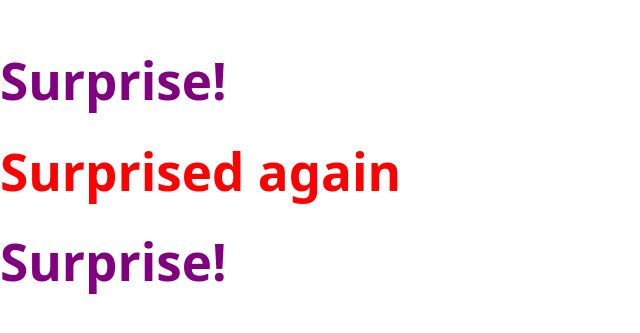
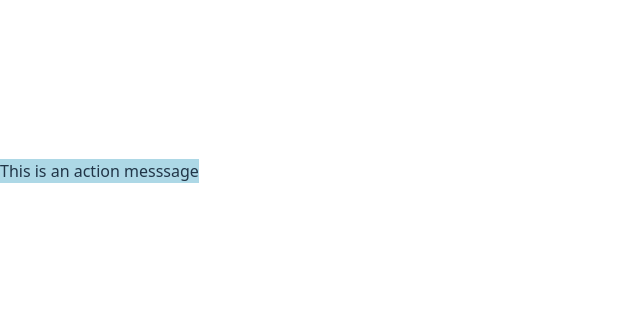
Before and after one commit to danlewismuriuki/react-tales, a React (Vite) app: page / in a window 1280 px wide. Shown: the part 229-562 px from the top of the page, without its empty margins (0-640 px from the left). Built offline with nearby package versions, Linux system fonts and the light colour scheme.

Commit message:
feat: add ActionCard component with function passed as prop for click handler

```diff
--- a/src/App.jsx
+++ b/src/App.jsx
@@ -1,28 +1,20 @@
-export function ClickCard({
-  color="Red",
-  text="Surprised again",
-  onClickAction = () => console.log("Default click handler")
-}) {
+export function ActionCard ({message="Defaul Messsage", actionHandler}) {
   const style = {
-    color: color
+    backgroundColor: "lightblue"
   }
 
   return (
-    <div style={style} onClick={() => onClickAction(text)}>
-      <h1>{text}</h1>
+    <div style = {style} onClick={() => actionHandler(message)}>
+    {message}
     </div>
   )
 }
 
-
 export function App() {
   return (
     <>
-    <ClickCard text="Surprise!" color="purple" onClickAction = {(t) => console.log(`You clicked: ${t}`)}/>
-    <ClickCard onClickAction = {(t) => console.log(`You clicked: ${t}`)}/>
-    <ClickCard text="Surprise!" color="purple"/>
+    <ActionCard message="This is an action messsage" actionHandler={(msg) => console.log(`The card says: ${msg}`)}/>
     </>
   )
 }
-
 export default App;
```
